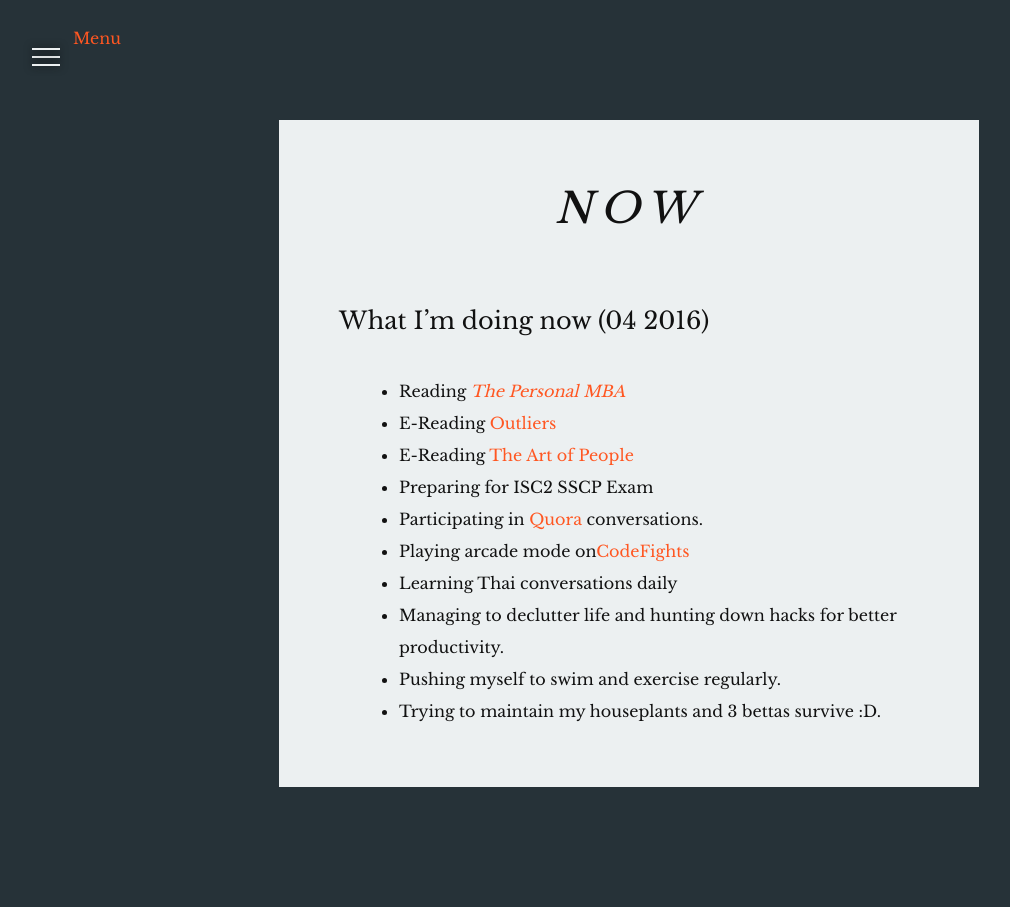
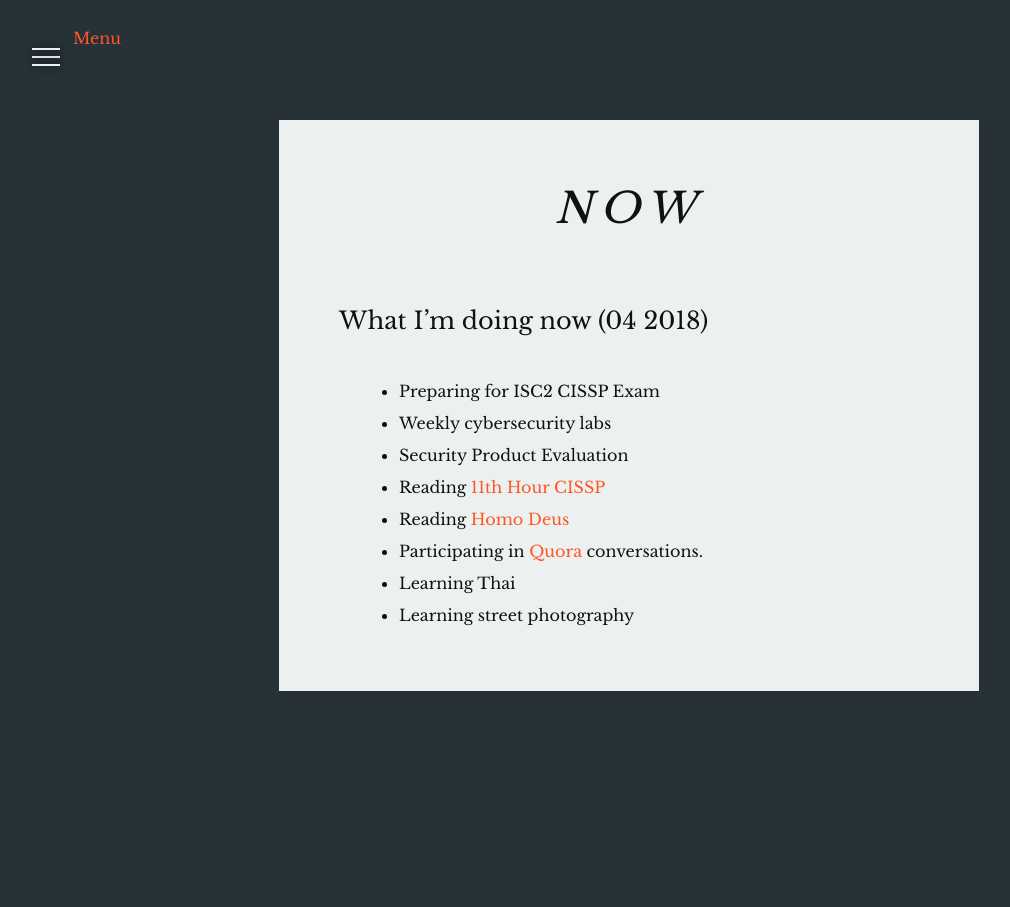
Before and after one commit to aungthurhahein/aungthurhahein.github.com, a Jekyll site: the page built from now.md, in a window 1280 px wide. Shown: the whole page, without its empty margins (11-1021 px from the left). Built offline with Jekyll 4.4.1, drawn with Linux system fonts in a browser that asks for light colours; nearby versions of some CDN libraries.

```diff
--- a/now.md
+++ b/now.md
@@ -4,15 +4,13 @@ title: Now
 permalink: /now/
 ---
 
-# What I'm doing now ({{ site.time | date: '%m'}} 2016)
+# What I'm doing now ({{ site.time | date: '%m'}} 2018)
 
-* Reading [*The Personal MBA*](https://personalmba.com/)
-* E-Reading [Outliers](http://gladwell.com/outliers/)
-* E-Reading [The Art of People](https://www.goodreads.com/book/show/25776063-the-art-of-people)
-* Preparing for ISC2 SSCP Exam
+* Preparing for ISC2 CISSP Exam
+* Weekly cybersecurity labs
+* Security Product Evaluation
+* Reading [11th Hour CISSP](https://www.elsevier.com/books/eleventh-hour-cissp/conrad/978-0-12-811248-9)
+* Reading [Homo Deus](https://www.amazon.com/Homo-Deus-Brief-History-Tomorrow/dp/0062464310)
 * Participating in [Quora](https://www.quora.com/profile/Aung-Thu-Rha-Hein) conversations.
-* Playing arcade mode on[CodeFights](https://codefights.com/signup/p7SbPtK4qSbghZMmi/main)
-* Learning Thai conversations daily
-* Managing to declutter life and hunting down hacks for better productivity.
-* Pushing myself to swim and exercise regularly.
-* Trying to maintain my houseplants and 3 bettas survive :D.
+* Learning Thai
+* Learning street photography
```
Also changed, not shown: about.md (+4 -8 lines).
